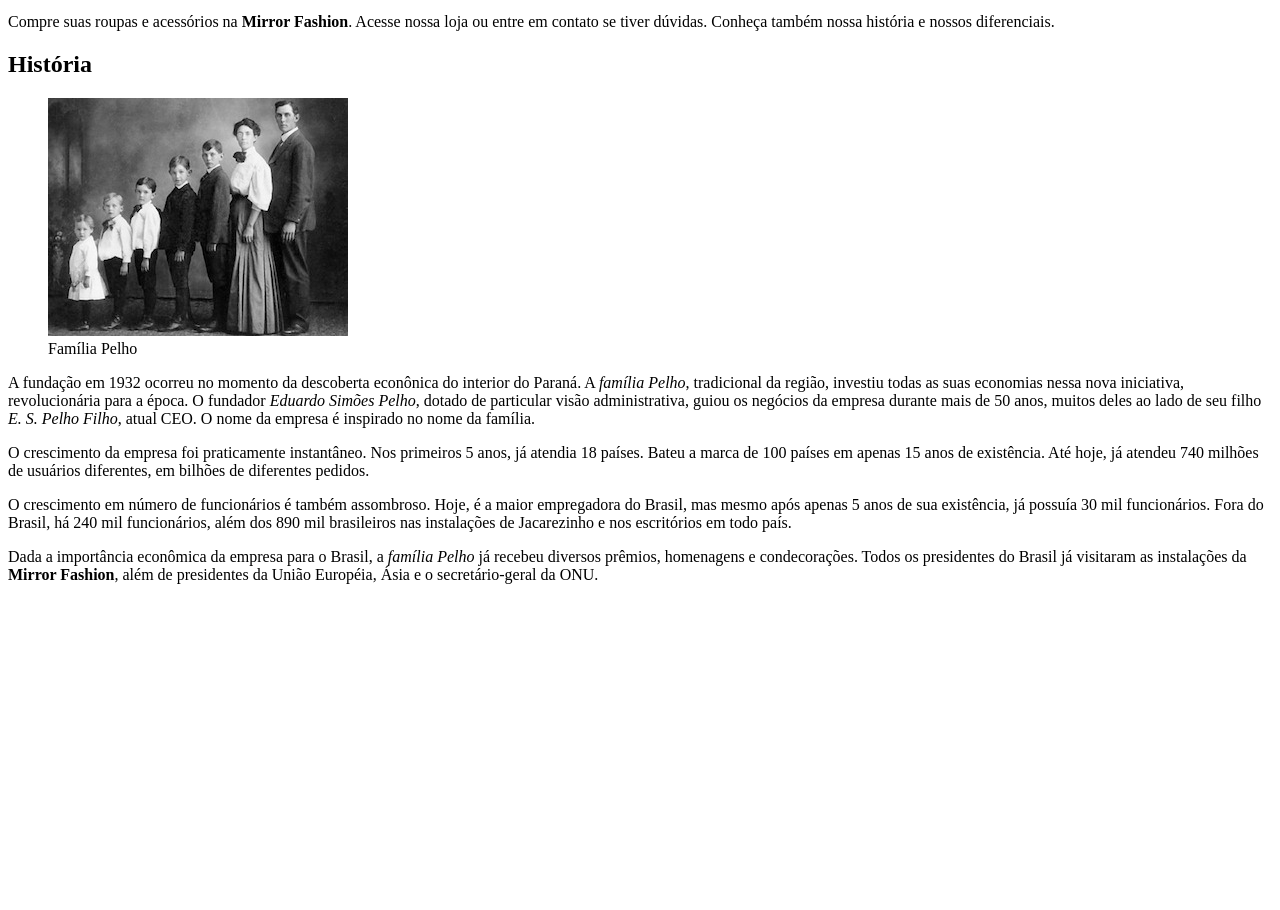
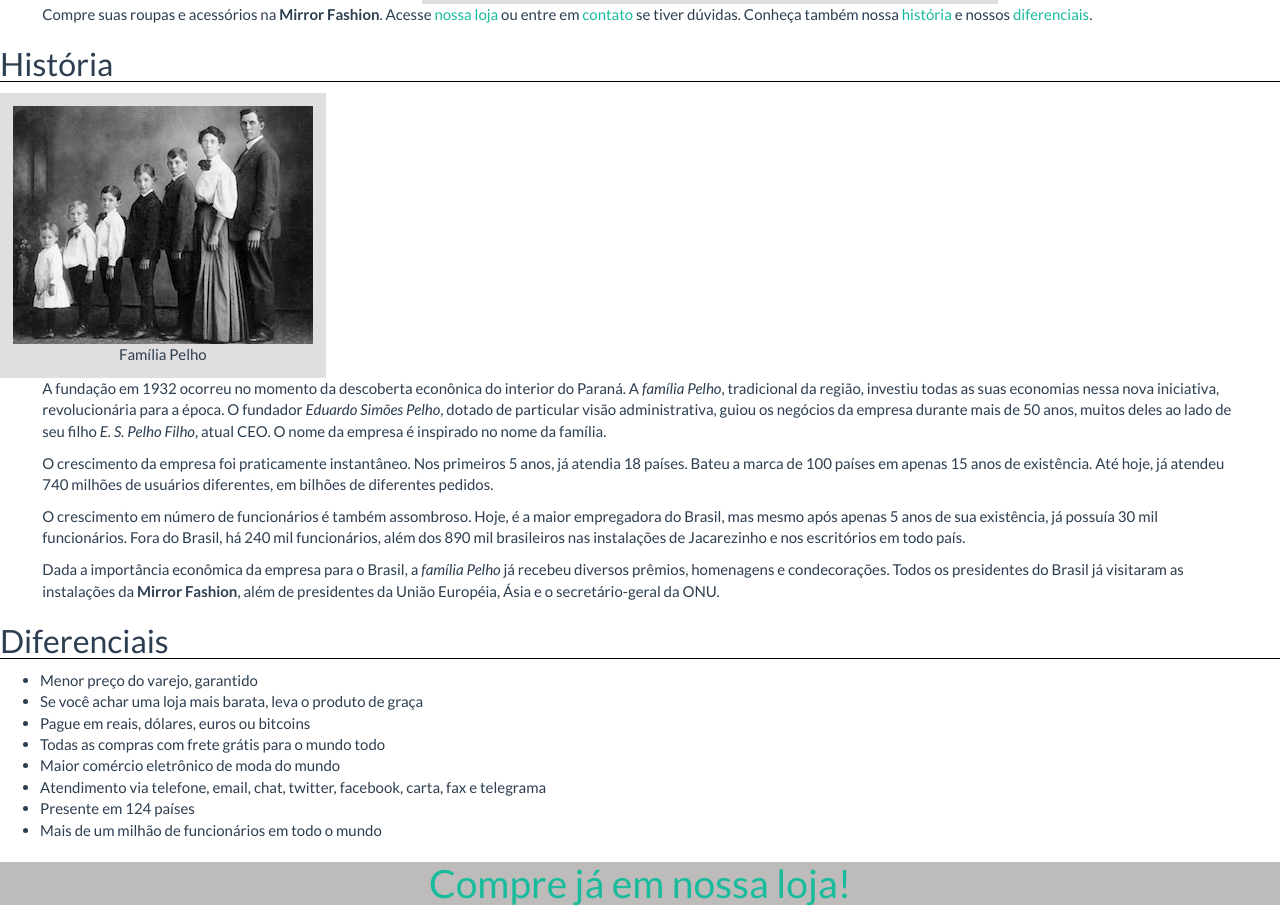
Before and after one commit to Jquintino/Furb-prog-web, a plain HTML site: page Aula2/index.html in a window 1280 px wide. Shown: the part 654-1564 px from the top of the page. Before the commit the page ends 1254 px from the top, so only its background shows below. Drawn offline with Linux system fonts and the light colour scheme.

Commit message:
Exercise 2

```diff
--- /dev/null
+++ b/Aula2/css/custom.css
@@ -0,0 +1,16 @@
+.titulo{
+display: block;
+border-bottom: 1px solid #000000;
+  border-radius: 5px 5px 0 0;
+}
+
+p{
+  padding-left: 3.3%;
+  padding-right: 3.3%;
+}
+.img-texto{
+  padding: 1%;
+  background-color:#e0dede ;
+  display: inline-block;
+  text-align: center;
+}
--- a/Aula2/index.html
+++ b/Aula2/index.html
@@ -5,34 +5,41 @@
     <meta charset="UTF-8">
     <meta name="viewport" content="width=device-width, initial-scale=1.0">
     <title>Sobre a Mirror Fashion</title>
+    <link rel="stylesheet" href="css/bootstrap.css">
+    <link rel="stylesheet" href="css/bootstrap-flatly.css">
+    <link rel="stylesheet" href="css/custom.css">
 </head>
 
 <body>
     <img src="img/logo.png" alt="Logo da Mirror Fashion">
-    <h1>A Mirror Fashion</h1>
-
+    <div style="background-color: rgb(165, 161, 161);
+    display: box; margin-top: 5px;margin-bottom: 5px;">
+        <h1>A Mirror Fashion</h1>
+    </div>
     <p>A <b>Mirror Fashion</b> é a maior empresa comércio eletrônico no segmento de moda em todo o mundo.
         Fundada em 1932, possui filiais em 124 países, sendo líder de mercado com mais de 90% de
         participação em 118 deles.
     </p>
     <p>
-        Nosso centro de distribuição fica em Jacarezinho, no Paraná. De lá, saem 48 aviões que
+        Nosso centro de distribuição fica em <a href="">Jacarezinho, no Paraná</a>. De lá, saem 48 aviões que
         distribuem nossos produtos às casas do mundo todo. Nosso centro de distribuição:
     </p>
-    <figure>
+    <div style="display: block;">
+    <figure class="img-texto" style="margin-left: 33%;">
         <img src="img/centro-distribuicao.png" alt="Foto do	centro de distribuição da Mirror Fashion">
 
         <figcaption>Centro de distribuição da Mirror Fashion</figcaption>
     </figure>
+    </div>
     <p>
-        Compre suas roupas e acessórios na <b>Mirror Fashion</b>. Acesse nossa loja ou entre em contato
-        se tiver dúvidas. Conheça também nossa história e nossos diferenciais.
+        Compre suas roupas e acessórios na <b>Mirror Fashion</b>. Acesse <a href="">nossa loja</a> ou entre em <a href="">contato</a>
+        se tiver dúvidas. Conheça também nossa <a href="">história</a> e nossos <a href="">diferenciais</a>.
     </p>
 
 
-    <h2>História</h2>
+    <h2 class="titulo">História</h2>
 
-    <figure>
+    <figure class="img-texto">
         <img src="img/familia-pelho.jpg" alt="Foto	da	família	Pelho">
         <figcaption>Família Pelho</figcaption>
     </figure>
@@ -43,9 +50,10 @@
         administrativa, guiou os negócios da empresa durante mais de 50 anos, muitos deles ao lado
         de seu filho <i>E. S. Pelho Filho</i>, atual CEO. O nome da empresa é inspirado no nome da família.
     </p>
-    O crescimento da empresa foi praticamente instantâneo. Nos primeiros 5 anos, já atendia 18 países.
+    <p>O crescimento da empresa foi praticamente instantâneo. Nos primeiros 5 anos, já atendia 18 países.
     Bateu a marca de 100 países em apenas 15 anos de existência. Até hoje, já atendeu 740 milhões
     de usuários diferentes, em bilhões de diferentes pedidos.
+    </p>
     <p>
         O crescimento em número de funcionários é também assombroso. Hoje, é a maior empregadora do
         Brasil, mas mesmo após apenas 5 anos de sua existência, já possuía 30 mil funcionários. Fora do
@@ -55,7 +63,27 @@
     <p>
         Dada a importância econômica da empresa para o Brasil, a <i>família Pelho</i> já recebeu diversos prêmios,
         homenagens e condecorações. Todos os presidentes do Brasil já visitaram as instalações da <b>Mirror
-            Fashion</b>, além de presidentes da União Européia, Ásia e o secretário-geral da ONU.</p>
+        Fashion</b>, além de presidentes da União Européia, Ásia e o secretário-geral da ONU.
+    </p>
+
+    <h2 class="titulo">Diferenciais</h2>
+    </div>
+    <ul>
+        <li>Menor preço do varejo, garantido</li>
+        <li>Se você achar uma loja mais barata, leva o produto de graça</li>
+        <li>Pague em reais, dólares, euros ou bitcoins</li>
+        <li>Todas as compras com frete grátis para o mundo todo</li>
+        <li>Maior comércio eletrônico de moda do mundo</li>
+        <li>Atendimento via telefone, email, chat, twitter, facebook, carta, fax e telegrama</li>
+        <li>Presente em 124 países</li>
+        <li>Mais de um milhão de funcionários em todo o mundo</li>
+    </ul>
+    <div class="text-center" style="background-color: rgb(190, 187, 187);
+    display: box; margin-top: 5px;margin-bottom: 5px;">
+    <h1><a href="">Compre já em nossa loja!</a></h1>
+    </div>
+<img src="img/logo.png">
+
 </body>
 
 </html>
```
